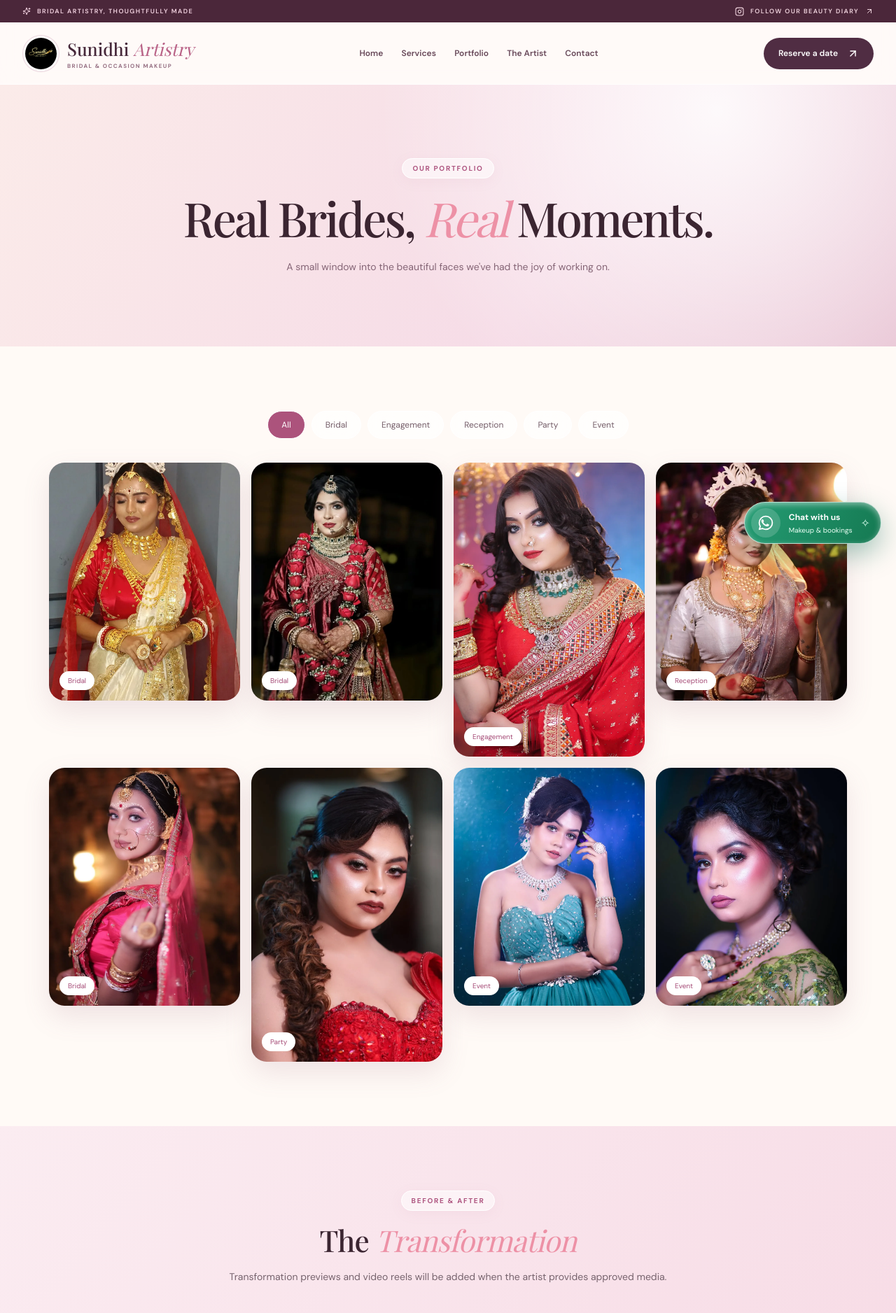
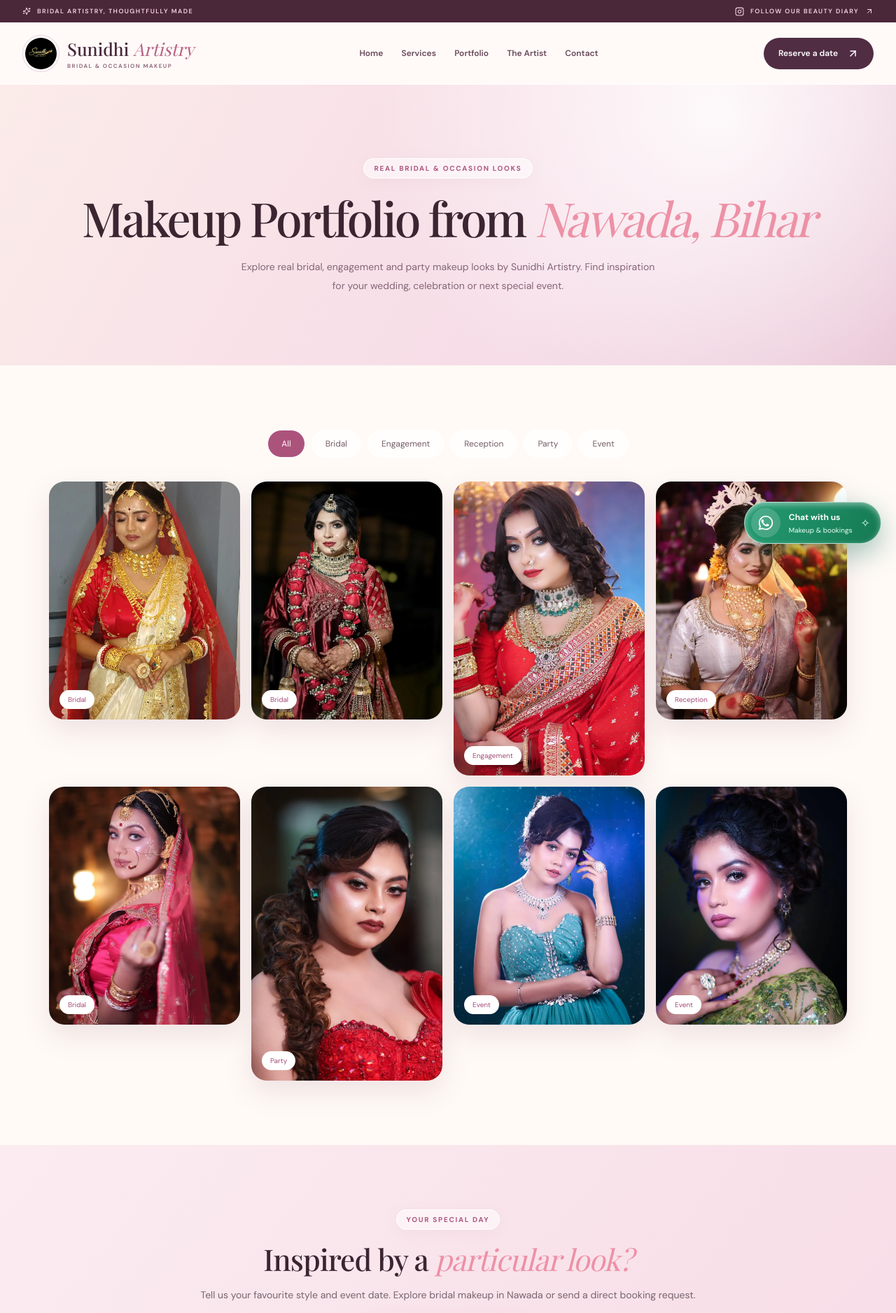
Before and after one commit to techie-boy-from-india/sunidhiartistry, a Next.js app: page /portfolio in a window 1280 px wide. Shown: the top 1876 px of the page at 70% size. Built offline with nearby package versions, Linux system fonts and the light colour scheme; a web font is replaced by a local one.

Commit message:
feat(seo): indexable portfolio, real local search content map and Search Console rollout guide

```diff
--- a/app/portfolio/page.tsx
+++ b/app/portfolio/page.tsx
@@ -1,6 +1,27 @@
-"use client";
-import { useState } from "react";
-import Photo from "@/components/Photo";
-import { photos } from "@/lib/site";
-const cats=["All","Bridal","Engagement","Reception","Party","Event"] as const;
-export default function Portfolio(){const [filter,setFilter]=useState<string>("All");const shown=filter==="All"?photos:photos.filter(p=>p.category===filter);return <main><section className="page-banner centered"><span className="chip">OUR PORTFOLIO</span><h1>Real Brides, <em>Real</em> Moments.</h1><p>A small window into the beautiful faces we&apos;ve had the joy of working on.</p></section><section className="wrap section-space"><div className="filters" role="group" aria-label="Filter portfolio">{cats.map(c=><button key={c} type="button" onClick={()=>setFilter(c)} aria-pressed={filter===c} className={filter===c?"active":""}>{c}</button>)}</div><div className="portfolio-grid">{shown.map(p=><div className="portfolio-item" key={p.src}><Photo name={p.src} alt={p.alt}/><span>{p.category}</span></div>)}</div></section><section className="centered section-space blush-block"><span className="chip">BEFORE & AFTER</span><h2>The <em>Transformation</em></h2><p>Transformation previews and video reels will be added when the artist provides approved media.</p></section></main>}
+import type { Metadata } from "next";
+import Link from "next/link";
+import JsonLd from "@/components/JsonLd";
+import PortfolioGallery from "@/components/PortfolioGallery";
+import { breadcrumbs, pageSeo } from "@/lib/seo";
+
+export const metadata:Metadata = pageSeo({
+  path:"/portfolio",
+  title:"Bridal & Party Makeup Portfolio in Nawada, Bihar",
+  description:"Explore real bridal, engagement, reception and party makeup photographs from Sunidhi Artistry, makeup artist in Nawada, Bihar. Enquire about your date.",
+  image:"/images/real-bridal-4.webp"
+});
+export default function Portfolio() {
+  return <main>
+    <JsonLd data={breadcrumbs([{name:"Home",path:"/"},{name:"Makeup Portfolio",path:"/portfolio"}])}/>
+    <section className="page-banner centered"><span className="chip">REAL BRIDAL & OCCASION LOOKS</span>
+      <h1>Makeup Portfolio from <em>Nawada, Bihar</em></h1>
+      <p>Explore real bridal, engagement and party makeup looks by Sunidhi Artistry. Find inspiration for your wedding, celebration or next special event.</p>
+    </section>
+    <PortfolioGallery/>
+    <section className="centered section-space blush-block"><span className="chip">YOUR SPECIAL DAY</span>
+      <h2>Inspired by a <em>particular look?</em></h2>
+      <p>Tell us your favourite style and event date. Explore <Link href="/bridal-makeup-nawada">bridal makeup in Nawada</Link> or send a direct booking request.</p>
+      <Link href="/contact#book" className="pill">ENQUIRE ABOUT YOUR DATE ↗</Link>
+    </section>
+  </main>;
+}
--- /dev/null
+++ b/components/PortfolioGallery.tsx
@@ -0,0 +1,19 @@
+"use client";
+import { useState } from "react";
+import Photo from "@/components/Photo";
+import { photos } from "@/lib/site";
+
+const categories = ["All","Bridal","Engagement","Reception","Party","Event"] as const;
+export default function PortfolioGallery() {
+  const [filter,setFilter] = useState<string>("All");
+  const showing = filter === "All" ? photos : photos.filter(photo=>photo.category===filter);
+  return <section className="wrap section-space">
+    <div className="filters" role="group" aria-label="Filter makeup portfolio">
+      {categories.map(category=><button key={category} type="button" onClick={()=>setFilter(category)}
+        aria-pressed={filter===category} className={filter===category?"active":""}>{category}</button>)}
+    </div>
+    <div className="portfolio-grid">{showing.map(photo=><div className="portfolio-item" key={photo.src}>
+      <Photo name={photo.src} alt={photo.alt}/><span>{photo.category}</span>
+    </div>)}</div>
+  </section>;
+}
```
Also changed, not shown: 1 other file (tests, documents, lock files or other folders).
